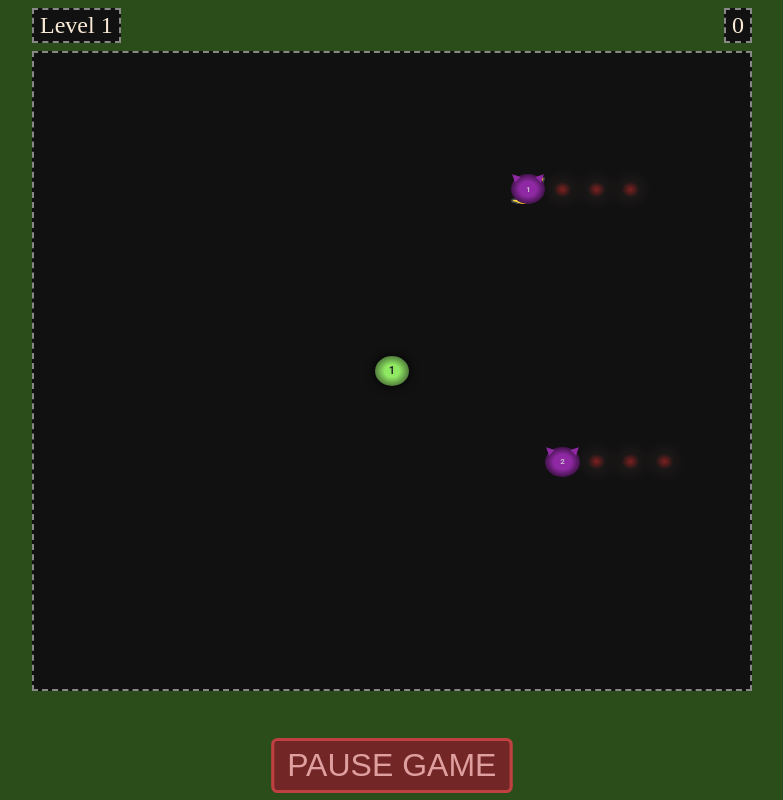
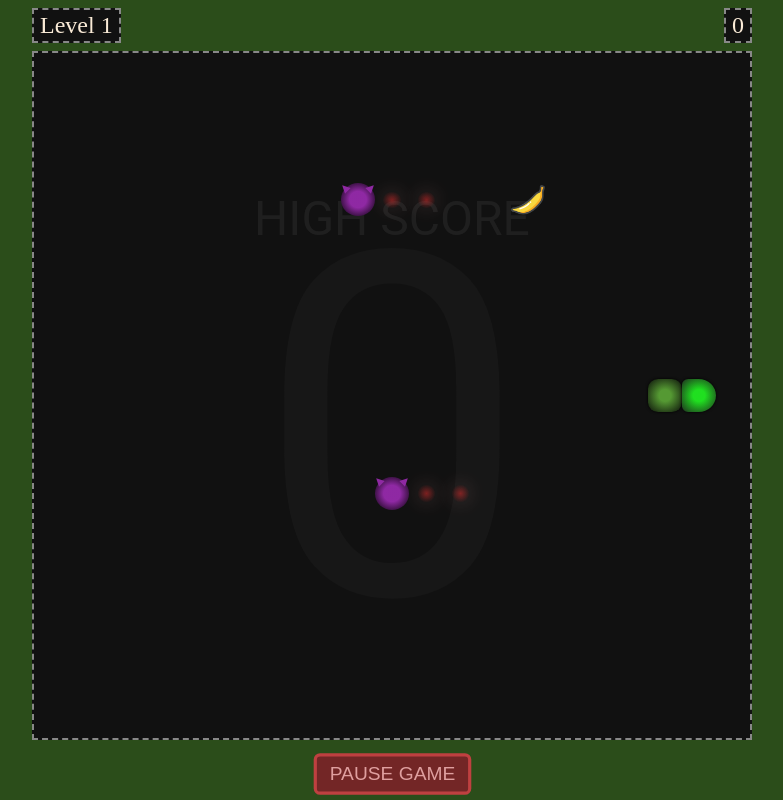
Before and after one commit to yahyatarique/snakeGame, a plain HTML site: page index.html in a window 1280 px wide. Both pictures are taken after a click on the button "START GAME". Shown: the whole page, without its empty margins (248-1031 px from the left). Drawn offline with Linux system fonts and the light colour scheme.

Commit message:
Added comments, almost everywhere, for better readability. Adjusted snakeSpeed, added highScoreElement back in.

```diff
--- a/enemy.js
+++ b/enemy.js
@@ -1,71 +1,103 @@
-import {equalPositions} from './snake.js';
+import { equalPositions } from './snake.js';
 import { getGridSize } from './grid.js';
 
-const maxNumberOfEnemies = 2;
+// Array, because different difficulty level will have different number of enemies
+const maxNumberOfEnemies = [2, 4, 6];
 
+// Defining how many steps to take before newRandomDirection
+const STEPS_BEFORE_NEW_DIRECTION = 5;
+
+// Intializing empty arrays for enemies
 let enemies = [];
 let directionVectors = [];
 let enemySteps = [];
 
 function createEnemies(numberOfEnemies) {
+    // Function to create Enemies based on the number of Enemies provided, changes according the difficulty level
     for(let i = 0; i < numberOfEnemies; i++) {
+        // Creating objects for Enemies
         let enemy = {
             x: Math.ceil(Math.random() * getGridSize()),
             y: Math.ceil(Math.random() * getGridSize())
         }
+
+        // Pushing enemy object to the enemies array
         enemies.push(enemy);
 
+        // Create new directionVector object, with no direction.
         let directionVector = {
             x: 0, y: 0
         }
+
+        // Pushing the new directionVector object to the relavant array
         directionVectors.push(directionVector);
 
-        let enemyStep = Math.floor(Math.random() * 5);
-        enemySteps.push(enemyStep);
+        // Creating a new entry of enemyStep for the enemy.
+        enemySteps.push(Math.floor(Math.random() * STEPS_BEFORE_NEW_DIRECTION));
     }
-    // console.log(enemySteps)
 }
 
-createEnemies(maxNumberOfEnemies);
+// TEMP: Calling fn. to create Enemies
+createEnemies(maxNumberOfEnemies[0]);
 
 export function update() {
+    // Function to update Enemy position and direction, if neeeded.
 
     enemies.forEach((enemy, i) => {
-    if ( enemySteps[i] / 5 === 1 ) {
+        // Checking if the given enemy requires new direction, if so, give it one.
+    if ( enemySteps[i] % STEPS_BEFORE_NEW_DIRECTION == 0 ) {
             directionVectors[i].x = randomDirection();
             if ( directionVectors[i].x === 0 ) {
                 directionVectors[i].y = randomDirection({withoutZero : true});
             } else directionVectors[i].y = 0;
+            // Re-initializing Enemy steps with new Direction
             enemySteps[i] = 0;
     }
 
+        // If enemy isn't outsideGrid, it takes a step
         if(!enemyOutsideGrid(enemy)) {
             enemy.x += directionVectors[i].x;
             enemy.y += directionVectors[i].y;
         }
 
+        // Checking if enemy is at the edge, then pull back.
         if (enemy.x <= 1) enemy.x += 1;
         if (enemy.y <= 1) enemy.y += 1;
         if (enemy.x >= getGridSize()) enemy.x -= 1;
         if (enemy.y >= getGridSize()) enemy.y -= 1;
+
+        // Adding a step, when enemy has taken a step.
         enemySteps[i] += 1;
     })
 }
 
 export function draw(gameBoard) {
+    // Draws updated enemy on gameBoard
     enemies.forEach((enemy, i) => {
         const enemyElement = document.createElement('div');
-        enemyElement.innerText = `${i + 1}`
+
+        // Positioning Enemy on the grid
         enemyElement.style.gridRowStart = enemy.y;
         enemyElement.style.gridColumnStart = enemy.x;
+
+        // Adding class for styling
         enemyElement.classList.add('enemy');
+
+        // Appending to the gameBoard
         gameBoard.appendChild(enemyElement);
     })
 }
 
 function randomDirection({withoutZero = false} = {}) {
+    // Function to return a random Direction vector for individual axis
+
+    // Taking a random number between 1 & 3 to use in switch case.
     var randomNumber = Math.ceil(Math.random() * 3);
+
+    // Checking if withoutZero is true, and taking random b/w 1 & 2
     if (randomNumber === 3 && withoutZero === true) randomNumber = Math.ceil(Math.random() * 2);
+
+    // Switch case to return diff values based on randomNumber
     switch(randomNumber) {
         case 1:
             return -1;
@@ -77,51 +109,42 @@ function randomDirection({withoutZero = false} = {}) {
 }
 
 function enemyOutsideGrid(position) {
+    // Function to check if the enemy is outside the grid
     return position.x >= getGridSize() || position.x <= 1 || position.y >= getGridSize() || position.y <= 1
 }
 
 export function enemyKilledSnake(snakeBody) {
-    let testArray = [];
+    // Function to check if the Enemy killed Snake
     let finalTest = [];
+
     enemies.forEach((enemy) => {
+        // For every enemy, arrPerEnemy stores if it collides with any of the snakeBodyPart
         let arrPerEnemy = [];
         snakeBody.forEach((snakeBodyPart) => {
             if (equalPositions(snakeBodyPart, enemy)) {
+                //Pushing 'true' if the snakeBodyPart collides with enemy, otherwise 'false'
                 arrPerEnemy.push(true)
             } else arrPerEnemy.push(false)
         })
-        if (arrPerEnemy.includes(true)) testArray.push(arrPerEnemy);
-    })
-    // console.log(testArray);
-    testArray.forEach((arrPerEnemy) => {
-        if(arrPerEnemy.includes(true)) finalTest.push(true)
+        // Now, if any of the snakeBodyPart collided with Enemy, adding 'true' to arrPerEnemy
+        if (arrPerEnemy.includes(true)) finalTest.push(true);
         else finalTest.push(false);
-        // console.log(finalTest)
     })
 
+    // Checking if any of the enemy collided with snakeBody with 'true' check inside finalTest.
     return finalTest.includes(true);
 }
 
-// Old Code for enemyKilledSnake()
-
-// enemies.forEach((enemy, index) => {
-//     snakeBody.forEach((snakeSegment, i) => {
-//         if (equalPositions(snakeSegment, enemy)) {
-//             console.log(`equalPositions - {e[${index}], sn[${i}]}: true`)
-//             console.log(
-//                 `enemy[${index}].[${[enemy.x, enemy.y]}] for snakeBody[${i}].[${[snakeSegment.x, snakeSegment.y]}]`
-//             )
-//         };
-        // return equalPositions(snakeSegment, enemy);
-//     })
-// })
-
 export function drawEnemyNextPath(gameBoard) {
+    // Drawing Enemy path for every enemy
     enemies.forEach((enemy, index) => {
-        for(let i = 0; i <= 5 - enemySteps[index]; i++) {
+        // Drawing path for only the steps left in the enemySteps in the same direction
+        for(let i = 0; i < 5 - enemySteps[index]; i++) {
+            // Create an HTML elem for every path
             const enemyNextPathElem = document.createElement('div');
             enemyNextPathElem.classList.add('enemy-path');
 
+            // Positioning the path with respect to directionVectors
             if (directionVectors[index].x != 0) {
                 if (directionVectors[index].x > 0) {
                     if(enemy.x + directionVectors[index].x + i < getGridSize()) enemyNextPathElem.style.gridColumnStart = enemy.x + directionVectors[index].x + i;
@@ -141,6 +164,7 @@ export function drawEnemyNextPath(gameBoard) {
                 }
                 enemyNextPathElem.style.gridColumnStart = enemy.x + directionVectors[index].x;
             }
+            // Appending Enemy path elements to the gameBoard
             gameBoard.appendChild(enemyNextPathElem);
         }
     })
--- a/food.js
+++ b/food.js
@@ -1,73 +1,117 @@
 import { onSnake, expandSnake } from './snake.js';
 import { randomGridPos, hueChange } from './grid.js';
 
+// Intializing food Element with a fixed x and y and random image
 let food = { x: 15, y: 5, imgCode: Math.ceil(Math.random() * 12)};
+
+// Intializing score with 0
 let score = 0;
-// let highScore = 0;
+
+// Intializing highScore, and assigning value with event listener 'onload' below
+let highScore;
+
+// Defining how much score makes your level up.
 const LEVEL_UP_RATE = 5;
+
+// Defining how much eating a food expands your snake.
 const EXPANSION_RATE = 1;
 
 export function update() {
+    // Function to get new Food once Snake eats the food on screen.
     if(onSnake(food)) {
+        // Checking if snake ate the food, then giving Expansion Rate to expand Snake
         expandSnake(EXPANSION_RATE);
+
+        // Adding score for eating the food
         score += 1;
+
+        // Create new Food element, because snake ate the last one.
         food = getRandomFoodPosAndImage();
     }
 }
 
 export function draw(gameBoard) {
+    // Function to draw Food element to gameBoard
     const foodElement = document.createElement('div');
+
+    // Positioning Food element, with food.x and food.y
     foodElement.style.gridRowStart = food.y;
     foodElement.style.gridColumnStart = food.x;
+
+    // Adding class for styling
     foodElement.classList.add('food');
+
+    // Adding class for specific image
     foodElement.classList.add(`food-image${food.imgCode}`);
+
+    // Appending foodElem to gameBoard
     gameBoard.appendChild(foodElement);
 }
 
-// localStorage.setItem('highScore', highScore);
+export function getScores() {
+    // Function to calculate levels and return scores and level.
+    let level = Math.floor(score / LEVEL_UP_RATE) + 1;
 
-export function getScores() {
-    let level = Math.floor(score / LEVEL_UP_RATE) + 1;
+    // Calling hueChange to change bkg color and some element styles based on the level.
     hueChange(Math.abs(100 - (level - 1) * 20));
+
+    // Returns an object with score and level.
     return {score, level};
 }
 
 function getRandomFoodPosAndImage() {
+    // Function to create newFood Element with random food image and position
     let newFood;
+
+    // A while-loop to keep generating randomFoodPos until one comes up that's not onSnake
     while (newFood == null || onSnake(newFood)) {
         newFood = randomGridPos();
     }
 
+    // Assigning randomImage to newFood
     newFood.imgCode = Math.ceil(Math.random() * 12)
+
+    // Return newFood with new Position and random Image
     return newFood;
 }
 
 export function getExpansionRate() {
+    // Returns Expansion Rate
     return EXPANSION_RATE;
 }
 
-// export function getHighScore() {
-//     let highScore;
+export function setHighScore() {
+    // Function to store highScore to localStorage, after gameOver
+    if (highScore < score) {
+        highScore = score;
+        localStorage.setItem('highScore', highScore);
+    }
+}
 
-//     if(localStorage.highScore) {
-//         highScore = localStorage.getItem('highScore');
-//     }
+export function drawHighScore(gameBoard) {
+    // Creating High Score container
+    const highScoreCont = document.createElement('div');
+    highScoreCont.innerText = 'High score';
 
-//     if (highScore < score) {
-//         highScore = score;
-//         localStorage.setItem('highScore', highScore);
-//     }
-//     // if (score > highScore) highScore = score;
-//     // if (highScore) highScore = (localStorage.getItem('highScore'));
-//     // localStorage.setItem('highScore', highScore);
-//     // console.log(highScore);
-//     return highScore;
-// }
+    // Adding class for styling
+    highScoreCont.classList.add('high-score-container');
 
-// export function drawHighScore(gameBoard) {
-//     const highScoreElem = document.createElement('div');
-//     highScoreElem.innerText = getHighScore();
-//     highScoreElem.classList.add('high-score','flex');
-//     // highScoreElem.style.backgroundColor = 'rgba(100, 100, 100, 0.2)';
-//     gameBoard.appendChild(highScoreElem);
-// }
+    // Creating actual highScoreElement
+    const highScoreElem = document.createElement('div');
+    highScoreElem.innerText = highScore;
+
+    // Adding class for styling
+    highScoreElem.classList.add('high-score','flex');
+
+    // Appending highScoreElement to highScoreContainer
+    highScoreCont.appendChild(highScoreElem);
+
+    // Appending highScoreContainer to gameBoard
+    gameBoard.appendChild(highScoreCont);
+}
+
+window.addEventListener('load', (e) => {
+    // Setting highScore on load
+    if (localStorage.highScore) highScore = localStorage.getItem('highScore');
+    else highScore = 0;
+})
--- a/game.js
+++ b/game.js
@@ -1,5 +1,5 @@
 import { update as updateSnake, draw as drawSnake, getSnakeHead, getSnakeBody, snakeIntersection, SNAKE_SPEED } from './snake.js'
-import { update as updateFood, draw as drawFood, getScores} from './food.js'
+import { update as updateFood, draw as drawFood, getScores, setHighScore, drawHighScore} from './food.js'
 import { update as updateEnemy, draw as drawEnemy, enemyKilledSnake, drawEnemyNextPath } from './enemy.js';
 import { outsideGrid, getGridSize } from './grid.js';
 
@@ -12,20 +12,18 @@ const scoreBoard = document.getElementById('score');
 const levelBoard = document.getElementById('level');
 const startButton = document.getElementById('start-button');
 
-console.log(startButton);
-
 gameBoard.style.setProperty("--grid-size", getGridSize());
 
 function main(currentTime) {
     if (gameOver) {
-        if(confirm('You Taaha! Restart?')) return location.reload()
+        if(confirm('You Loser! Restart?')) return location.reload()
     }
 
 
     if (!gamePaused) {
         window.requestAnimationFrame(main);
         const secondsSinceLastRender = (currentTime - lastRenderTime) / 1000;
-        if (secondsSinceLastRender < 1 /(5*SNAKE_SPEED)) return
+        if (secondsSinceLastRender < 1 / SNAKE_SPEED) return
 
 
         lastRenderTime = currentTime;
@@ -34,9 +32,6 @@ function main(currentTime) {
     }
 }
 
-startButton.addEventListener('click', (e) => {
-    startGame();
-});
 
 window.requestAnimationFrame(main);
 
@@ -56,7 +51,7 @@ function draw() {
     levelBoard.innerText = `Level ${getScores().level}`;
 
     // Drawing elements
-    // drawHighScore(gameBoard);
+    drawHighScore(gameBoard);
     drawEnemyNextPath(gameBoard);
     drawEnemy(gameBoard);
     drawFood(gameBoard);
@@ -65,24 +60,22 @@ function draw() {
 
 function checkDeath() {
     gameOver = outsideGrid(getSnakeHead()) || snakeIntersection() || enemyKilledSnake(getSnakeBody());
-    if(gameOver && enemyKilledSnake(getSnakeBody())) {
-        console.log(`enemyKilledSnake: ${true}`);
-    }
-    // getHighScore();
+    if (gameOver) setHighScore();
 }
 
 export function pauseGame() {
     if(!gamePaused) {
         gamePaused = true;
-        // console.log(`gamePaused: ${gamePaused}`)
+        startButton.innerText = 'Start Game'
     } else {
         gamePaused = false;
         window.requestAnimationFrame(main);
-        // console.log(`gamePaused: ${gamePaused}`)
+        startButton.innerText = 'Pause Game'
     }
+    startButton.classList.toggle('started');
 }
 
-function startGame() {
+export function startGame() {
     if(gamePaused) {
         gamePaused = false;
         window.requestAnimationFrame(main);
@@ -93,3 +86,7 @@ function startGame() {
     }
     startButton.classList.toggle('started');
 }
+
+startButton.addEventListener('click', (e) => {
+    startGame();
+});
--- a/input.js
+++ b/input.js
@@ -1,11 +1,16 @@
-import { pauseGame } from './game.js';
+import { startGame } from './game.js';
 
 const gameBoard = document.getElementById('game-board');
 
-let inputDirection = { x: 0, y: 0 };
+// Intializing inputDirection with 'Right' direction
+let inputDirection = { x: 1, y: 0 };
 let lastInputDirection = { x: 0, y: 0 }
 
-window.addEventListener('keydown', e => {
+// Intializing empty swipes to register touch input
+let swipeStart, swipeEnd;
+
+window.addEventListener('keydown', (e) => {
+    // Handling Keyboard input
     switch (e.key) {
         case 'ArrowUp':
         case 'W':
@@ -36,45 +41,51 @@ window.addEventListener('keydown', e => {
             inputDirection = { x: 1, y: 0 }
             break
 
-            // Pause/Play
-
+        // Pause/Play
         case ' ':
-            pauseGame();
+            startGame();
             break
 
     }
  })
 
 export function getInputDirection() {
+    // Function to get Input Direction so that snakeHead is pointing towards the direction
     lastInputDirection = inputDirection;
     return inputDirection;
 }
 
 function handleSwipeEvents(swipeStart, swipeEnd) {
     let diffX, diffY;
+
+    // Calculating difference in position to determine swipes
     diffX = Math.abs(swipeStart.x - swipeEnd.x);
     diffY = Math.abs(swipeStart.y - swipeEnd.y);
 
     if (diffX > diffY) {
-        // console.log('Left/Right');
+        // Left or Right
         if (swipeStart.x > swipeEnd.x && lastInputDirection.x == 0) {
+            // Left Swipe
             inputDirection = { x: -1, y: 0 }
         } else if (lastInputDirection.x == 0) {
+            // Right Swipe
             inputDirection = { x: 1, y: 0 }
         }
     } else {
-        // console.log('Up/Down');
+        // Up or Down
         if (swipeStart.y > swipeEnd.y && lastInputDirection.y == 0) {
+            // Up Swipe
             inputDirection = { x: 0, y: -1 }
         } else if (lastInputDirection.y == 0) {
+            // Down Swipe
             inputDirection = { x: 0, y: 1 }
         }
     }
 }
-let swipeStart, swipeEnd;
 
 gameBoard.addEventListener('touchstart', (e) => {
     e.preventDefault();
+    // Getting swipeStart
     swipeStart = {
         x: e.touches[0].clientX,
         y: e.touches[0].clientY
@@ -83,9 +94,11 @@ gameBoard.addEventListener('touchstart', (e) => {
 
 gameBoard.addEventListener('touchend', (e) => {
     e.preventDefault();
+    // Getting swipeEnd
     swipeEnd = {
         x: e.changedTouches[0].clientX,
         y: e.changedTouches[0].clientY
     }
+    // Calling helper fn to determine which swipe is this
     handleSwipeEvents(swipeStart, swipeEnd);
 })
--- a/snake.js
+++ b/snake.js
@@ -2,8 +2,8 @@ import { getInputDirection } from "./input.js";
 import { getScores, getExpansionRate } from "./food.js";
 
 export let SNAKE_SPEED = 1;
-const MAX_SPEED = 5;
-const snakeBody = [{x: 11, y: 11}];
+const MAX_SPEED = 8;
+const snakeBody = [{x: 11, y: 11}, {x: 12, y: 11}];
 let newSegments = 0;
 
 export function update() {
@@ -21,13 +21,12 @@ export function draw(gameBoard) {
     const inputDirection = getInputDirection();
     snakeBody.forEach((segment, index) => {
         const snakeElement = document.createElement('div');
-        snakeElement.innerText = `${index + 1}`;
-        snakeElement.style.textAlign = "center";
         snakeElement.style.gridRowStart = segment.y;
         snakeElement.style.gridColumnStart = segment.x;
-        snakeElement.style.zIndex = `${-index + 20 }`;
+        snakeElement.style.zIndex = `${-index + snakeBody.length }`;
         snakeElement.classList.add('snake');
         if (index == 0) snakeElement.classList.add('head');
+        if (index % 2 == 0) snakeElement.classList.add('alternate');
         if (index == 0 && inputDirection.y < 0) snakeElement.classList.add('head-top');
         else if (index == 0 && inputDirection.y > 0) snakeElement.classList.add('head-down');
         else if (index == 0 && inputDirection.x > 0) snakeElement.classList.add('head-right');
@@ -70,9 +69,9 @@ function addSegments() {
 
 function getSnakeSpeed() {
     let level = getScores().level;
-    if(level > MAX_SPEED) return
-
-    SNAKE_SPEED = level;
+    console.log(SNAKE_SPEED);
+    if(SNAKE_SPEED >= MAX_SPEED) return
+    else SNAKE_SPEED = level + 2;
 }
 
 export function getSnakeBody() {
--- a/style.css
+++ b/style.css
@@ -43,14 +43,9 @@ body {
 .snake {
     width: 100%;
     height: 100%;
-    background: radial-gradient(hsl(var(--hue), 50%, 50%) 30%, hsl(var(--hue), 20%, 5%));
-    /* background-color: hsl(var(--hue), 50%, 35%); */
+    background: radial-gradient(hsl(var(--hue), 50%, 40%) 25%, hsl(var(--hue), 20%, 5%));
     border-radius: 30%;
-    /* border: 0.25vmin solid rgba(255, 255, 255, 0.5); */
-    /* outline: 10% solid rgba(var(--hue), 255, 0, 1); */
-    filter: drop-shadow(0 0 0.60vmin hsl(var(--hue), 80%, 0%));
-    /* text-align: center; */
-    /* align-self: center; */
+    filter: drop-shadow(0 0 0.20vmin hsl(var(--hue), 80%, 0%));
     font-weight: bolder;
     font-size: 1.25vmin;
     font-family: inherit;
@@ -61,10 +56,12 @@ body {
 }
 
 .head {
-    color: #222;
-    background: radial-gradient(hsl(var(--hue), 75%, 65%) 30%, hsl(var(--hue), 20%, 15%));
-    /* background-color: hsl(var(--hue), 60%, 40%); */
-    border-radius: 100% 100% 100% 100%;
+    background: radial-gradient(hsl(var(--hue), 75%, 75%) 25%, hsl(var(--hue), 20%, 15%));
+    border-radius: 100%;
+}
+
+.alternate {
+    background: radial-gradient(hsl(calc(var(--hue) + 20), 75%, 50%) 25%, hsl(calc(var(--hue) + 20), 20%, 15%));
 }
 
 .head-top {
@@ -86,10 +83,6 @@ body {
 .food {
     width: 100%;
     height: 100%;
-    /* background-color: burlywood; */
-    /* border-radius: 20%; */
-    /* outline: 0.25vmin solid rgba(200, 200, 100, 0.8); */
-    /* filter: drop-shadow(0 0 2px #555); */
     background-size: cover;
 }
 
@@ -139,9 +132,7 @@ body {
     font-size: 1vmin;
     font-weight: bold;
     background: radial-gradient(hsl(var(--hue), 60%, 40%) 35%, hsl(var(--hue), 50%, 0%));
-    /* background-color: hsl(0, 50%, 60%); */
     border-radius: 50%;
-    /* border: 0.25vmin solid rgba(255, 255, 255, 0.5); */
 
     position: relative;
     display: flex;
@@ -181,13 +172,10 @@ body {
     --hue: 0;
     width: 50%;
     height: 50%;
-    /* background-color: rgba(150, 50, 50, 0.25); */
     border-radius: 25%;
     align-self: center;
     margin: 25%;
     background: radial-gradient(rgba(220, 40, 40, 0.5) 0%, rgba(0, 0, 0, 0) 75%);
-    /* grid-column: span 5; */
-    /* grid-row: span 5; */
     filter: drop-shadow(0 0 10px hsl(var(--hue), 75%, 80%));
 }
 
@@ -200,16 +188,34 @@ body {
     font-size: 3vmin;
 }
 
+.high-score-container {
+    position: absolute;
+    flex-direction: column;
+    justify-content: center;
+    top: 20%;
+    bottom: 0;
+    right: 0%;
+    left: 0%;
+    text-align: center;
+    color:rgba(220, 220, 220, 0.075);
+    text-transform: uppercase;
+    font-size: 6vmin;
+    pointer-events: none;
+    user-select: none;
+}
+
 .high-score {
     position: absolute;
     width: 100%;
-    height: 100%;
+    height: 80%;
     pointer-events: none;
     user-select: none;
     color:rgba(220, 220, 220, 0.025);
     font-size: 60vmin;
     justify-content: center;
     font-family: 'Roboto', sans-serif;
+    margin-top: -5%;
+    text-align: center;
 }
 
 .level {
@@ -224,9 +230,9 @@ body {
     border: 0.5vmin solid hsl(var(--hue), 50%, 50%);
     background: hsl(var(--hue), 50%, 30%);
     color: hsl(var(--hue), 50%, 75%);
-    margin-top: 5vmin;
+    margin-top: 1vmin;
     font-family: 'Arial', sans-serif;
-    font-size: 5vmin;
+    font-size: 3vmin;
     font-style: bolder;
     padding: 1vmin 2vmin;
     border-radius: 1vmin;
```
